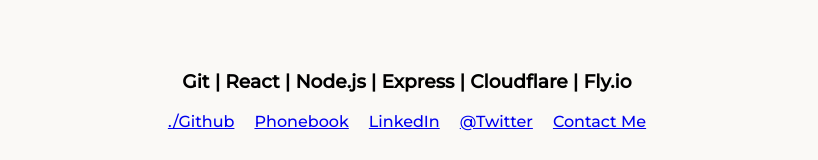
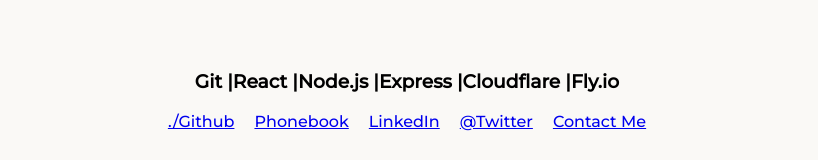
Before and after one commit to reddygtvs/homepage, a React (Create React App) app: page / in a window 1280 px wide. Shown: the part 405-565 px from the top of the page, without its empty margins (233-1051 px from the left). Built offline with nearby package versions, Linux system fonts and the light colour scheme.

Commit message:
bar animation

```diff
--- a/src/App.js
+++ b/src/App.js
@@ -9,7 +9,14 @@
         </h1>
       </div>
       <div>
-        <h3>Git | React | Node.js | Express | Cloudflare | Fly.io</h3>
+        <h3>
+          Git <span class="dot"> |</span>
+          React <span class="dot"> | </span>
+          Node.js <span class="dot"> | </span>
+          Express <span class="dot"> | </span>
+          Cloudflare <span class="dot"> | </span>
+          Fly.io
+        </h3>
       </div>
       <div className="Horizon">
         <a
```
